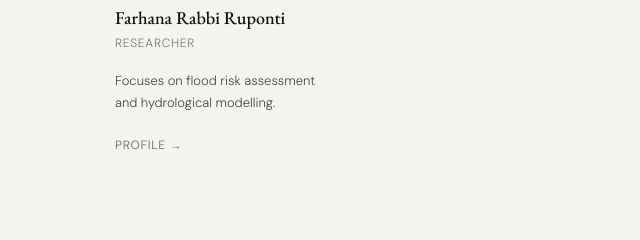
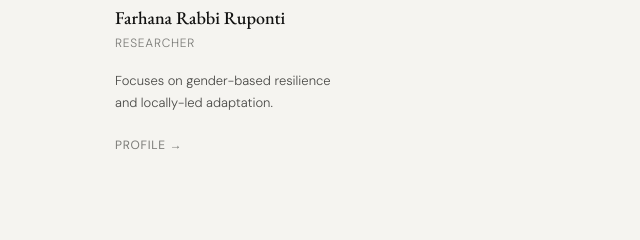
Before and after one commit to geoscape-lab/geoscape-lab.github.io, a plain HTML site: page people.html in a window 1280 px wide. Shown: the part 1590-1830 px from the top of the page, 0-640 px from the left. Drawn offline with nearby package versions, Linux system fonts and the light colour scheme.

Commit message:
Update role description for Farhana Rabbi Ruponti

```diff
--- a/people.html
+++ b/people.html
@@ -129,7 +129,7 @@
           <div class="person-initials">FR</div>
           <p class="person-name">Farhana Rabbi Ruponti</p>
           <p class="person-role">Researcher</p>
-          <p style="font-size: 13px; font-weight: 300; color: var(--mid); line-height: 1.7; margin-bottom: 16px;">Focuses on flood risk assessment and hydrological modelling.</p>
+          <p style="font-size: 13px; font-weight: 300; color: var(--mid); line-height: 1.7; margin-bottom: 16px;">Focuses on gender-based resilience and locally-led adaptation.</p>
           <a href="pages/ruponti.html" class="person-link">Profile &rarr;</a>
         </div>
       </div>
```
